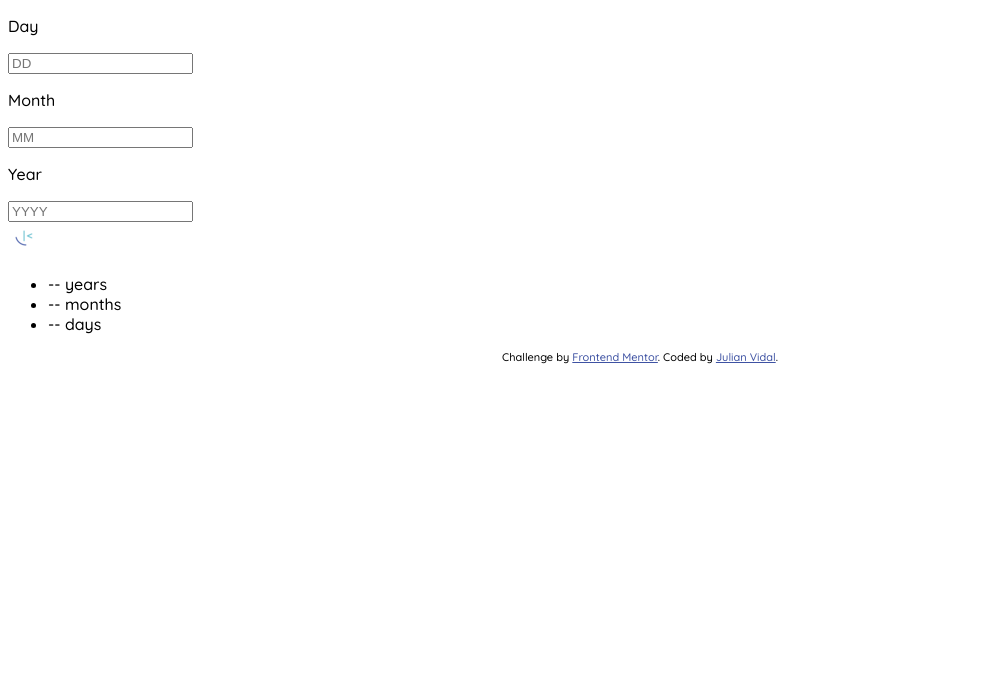
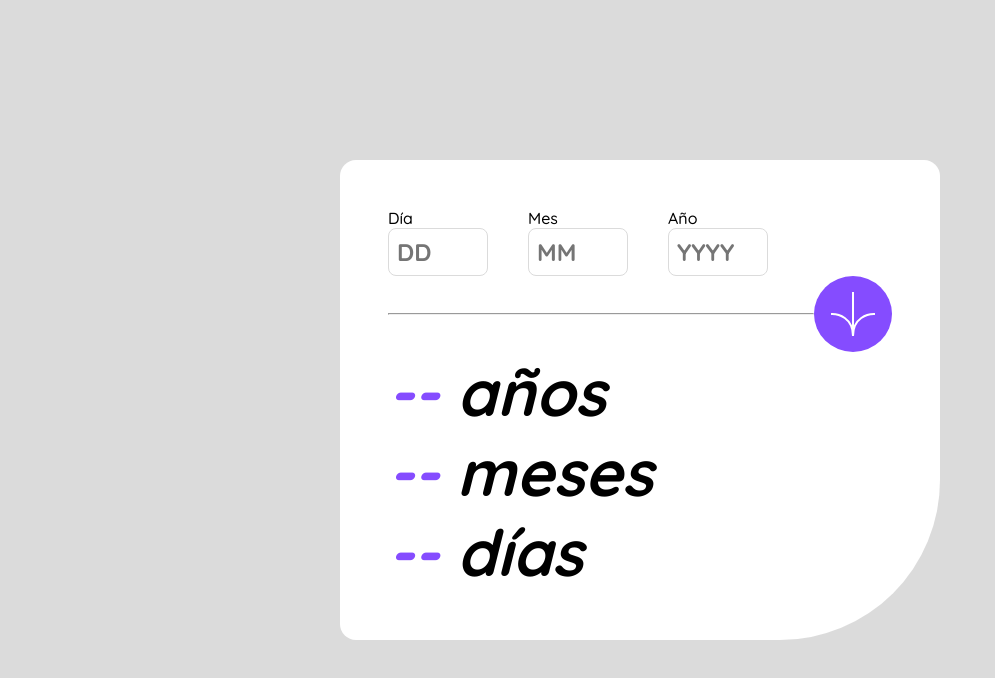
Before and after one commit to JulianVidal01/age-calculator, a plain HTML site: page index.html in a window 1280 px wide. Shown: the whole page, without its empty margins (0-995 px from the left). Drawn offline with Linux system fonts and the light colour scheme.

Commit message:
Update the first model

```diff
--- a/index.html
+++ b/index.html
@@ -2,7 +2,7 @@
 <html lang="en">
 <head>
   <meta charset="UTF-8">
-  <meta name="viewport" content="width=device-width, initial-scale=1.0"> <!-- displays site properly based on user's device -->
+  <meta name="viewport" content="width=device-width, initial-scale=1.0">
 
   <link rel="icon" type="image/png" sizes="32x32" href="./assets/images/favicon-32x32.png">
   <link rel="preconnect" href="https://fonts.googleapis.com">
@@ -15,40 +15,60 @@
 </head>
 <body>
 
-  <div class="container-main">
-    <div class="date-input">
-      <p class="date-name">Day</p>
-      <input type="text" name="DD" id="" placeholder="DD">
+  <div class="card">
+    <div class="container">
+        <form>
 
-      <p class="date-name">Month</p>
-      <input type="text" name="" id="" placeholder="MM">
+          <div class="form_container">
+            <div class="block">
+              <label for="day">
+                Día
+              </label>
+              <input type="number" id="day" placeholder="DD">
+              <small></small>
+            </div>
 
-      <p class="date-name">Year</p>
-      <input type="text" name="" id="" placeholder="YYYY">
+            <div class="block">
+              <label for="month">
+                Mes
+              </label>
+              <input type="number" id="month" placeholder="MM">
+              <small></small>
+            </div>
 
-      <div class="date-icon">
-        <img src="assets/images/favicon-32x32.png" alt="">
-      </div>
+            <div class="block">
+              <label for="year">
+                Año
+              </label>
+              <input type="number" id="year" placeholder="YYYY">
+              <small></small>
+            </div>
+          </div>
+
+          <div class="submit_block">
+            <hr>
+            <button type="submit" class="submit_btn"><img src="./assets/images/icon-arrow.svg" alt="icon"></button>
+          </div>
+        </form>
+
+        <div class="output">
+            <h1><span id="YY">--</span> años</h1>
+            <h1><span id="MM">--</span> meses</h1>
+            <h1><span id="DD">--</span> días</h1>
+        </div>
     </div>
-
-    <div class="date-func">
-      <ul>
-        <li>-- years</li>
-        <li>-- months</li>
-        <li>-- days</li>
-      </ul>
-
-    </div>
-
   </div>
 
-
-  <footer>
+  <!-- <footer>
     <div class="attribution">
       Challenge by <a href="https://www.frontendmentor.io?ref=challenge" target="_blank">Frontend Mentor</a>.
       Coded by <a href="https://github.com/JulianVidal01">Julian Vidal</a>.
     </div>
-  </footer>
+  </footer> -->
+
+<script src="js.js"></script>
+</body>
+</html>
 
 </body>
 </html>
--- /dev/null
+++ b/js.js
@@ -0,0 +1,79 @@
+// Input elements
+const dayInp = document.getElementById('day');
+const monthInp = document.getElementById('month');
+const yearInp = document.getElementById('year');
+
+// Output elements
+const dayOpt = document.getElementById('DD');
+const monthOpt = document.getElementById('MM');
+const yearOpt = document.getElementById('YY');
+
+// Form element
+const form = document.querySelector('form');
+
+// Adding the submit event listener to form
+form.addEventListener('submit', handleSubmit);
+
+const date = new Date();
+const day = date.getDate();
+const month = 1 + date.getMonth();
+const year = date.getFullYear();
+
+const months = [31, 28, 31, 30, 31, 30, 31, 31, 30, 31, 30, 31];
+
+function validateInput(input, errorMessage) {
+  const parent = input.parentElement;
+  if (!input.value) {
+    input.style.borderColor = 'red';
+    parent.querySelector('small').innerText = errorMessage;
+    return false;
+  } else {
+    input.style.borderColor = 'black';
+    parent.querySelector('small').innerText = '';
+    return true;
+  }
+}
+
+function validate() {
+  const inputs = document.querySelectorAll('input');
+  let validator = true;
+
+  inputs.forEach(input => {
+    if (!validateInput(input, 'Campo requerido.')) {
+      validator = false;
+    } else if (input === monthInp && input.value > 12) {
+      input.style.borderColor = 'red';
+      input.parentElement.querySelector('small').innerText = 'Número inválido.';
+      validator = false;
+    } else if (input === dayInp && input.value > 31) {
+      input.style.borderColor = 'red';
+      input.parentElement.querySelector('small').innerText = 'Número inválido.';
+      validator = false;
+    }
+  });
+
+  return validator;
+}
+
+function handleSubmit(e) {
+  e.preventDefault();
+  if (validate()) {
+    let d = day - dayInp.value;
+    let m = month - monthInp.value;
+    let y = year - yearInp.value;
+
+    if (dayInp.value > day) {
+      d = day + months[month - 1] - dayInp.value;
+      m = month - monthInp.value - 1;
+    }
+
+    if (monthInp.value > month) {
+      m = month + 12 - monthInp.value;
+      y = year - yearInp.value - 1;
+    }
+
+    dayOpt.innerHTML = d;
+    monthOpt.innerHTML = m;
+    yearOpt.innerHTML = y;
+  }
+}
--- a/style.css
+++ b/style.css
@@ -1,18 +1,104 @@
-:root{
-    --Purple: hsl(259, 100%, 65%)
-    --Lightred: hsl(0, 100%, 67%)
-    --White: hsl(0, 0%, 100%)
-    --Offwhite: hsl(0, 0%, 94%)
-    --Lightgrey: hsl(0, 0%, 86%)
-    --Smokeygrey: hsl(0, 1%, 44%)
-    --Offblack: hsl(0, 0%, 8%)
-    --Fontsize: 32px
-
+:root {
+  --Purple: hsl(259, 100%, 65%);
+  --Lightred: hsl(0, 100%, 67%);
+  --White: hsl(0, 0%, 100%);
+  --Offwhite: hsl(0, 0%, 94%);
+  --Lightgrey: hsl(0, 0%, 86%);
+  --Smokeygrey: hsl(0, 1%, 44%);
+  --Offblack: hsl(0, 0%, 8%);
 }
 
-body{
-    font-family: 'Quicksand', sans-serif;
+* {
+  font-family: "Quicksand", sans-serif;
+  box-sizing: border-box;
+  padding: 0;
+  margin: 0;
 }
 
-.attribution { font-size: 11px; text-align: center; }
-.attribution a { color: hsl(228, 45%, 44%); }
+body {
+  min-height: 100vh;
+  display: flex;
+  align-items: center;
+  justify-content: center;
+  background-color: var(--Lightgrey);
+}
+
+.card {
+  background-color: var(--White);
+  width: 600px;
+  border-radius: 1rem 1rem 10rem 1rem;
+}
+
+.container {
+  display: flex;
+  flex-direction: column;
+  padding: 3rem;
+}
+
+form {
+  display: flex;
+  flex-direction: column;
+  margin: 0;
+}
+
+@media screen and (max-width: 375px) {
+  .card {
+    width: 90%;
+  }
+}
+
+.form_container {
+  display: flex;
+  gap: 2.5rem;
+}
+
+.block {
+  display: flex;
+  flex-direction: column;
+}
+
+input {
+  width: 100px;
+  padding: 0.5rem;
+  border-radius: 0.5rem;
+  border: 1px solid var(--Lightgrey);
+  display: flex;
+  align-items: center;
+  font-size: 1.5rem;
+  font-weight: bold;
+}
+
+.submit_block {
+  display: flex;
+  align-items: center;
+}
+
+.submit_block hr {
+  width: 100%;
+}
+
+.submit_block .submit_btn {
+  display: flex;
+  align-items: center;
+  background-color: var(--Purple);
+  border: none;
+  cursor: pointer;
+  justify-content: center;
+  border-radius: 50%;
+  padding: 1rem;
+}
+
+.output h1 {
+  font-size: 4rem;
+  font-weight: 800;
+  font-style: italic;
+  height: fit-content;
+}
+
+.output span {
+  color: var(--Purple);
+}
+
+small {
+  color: red;
+}
```
